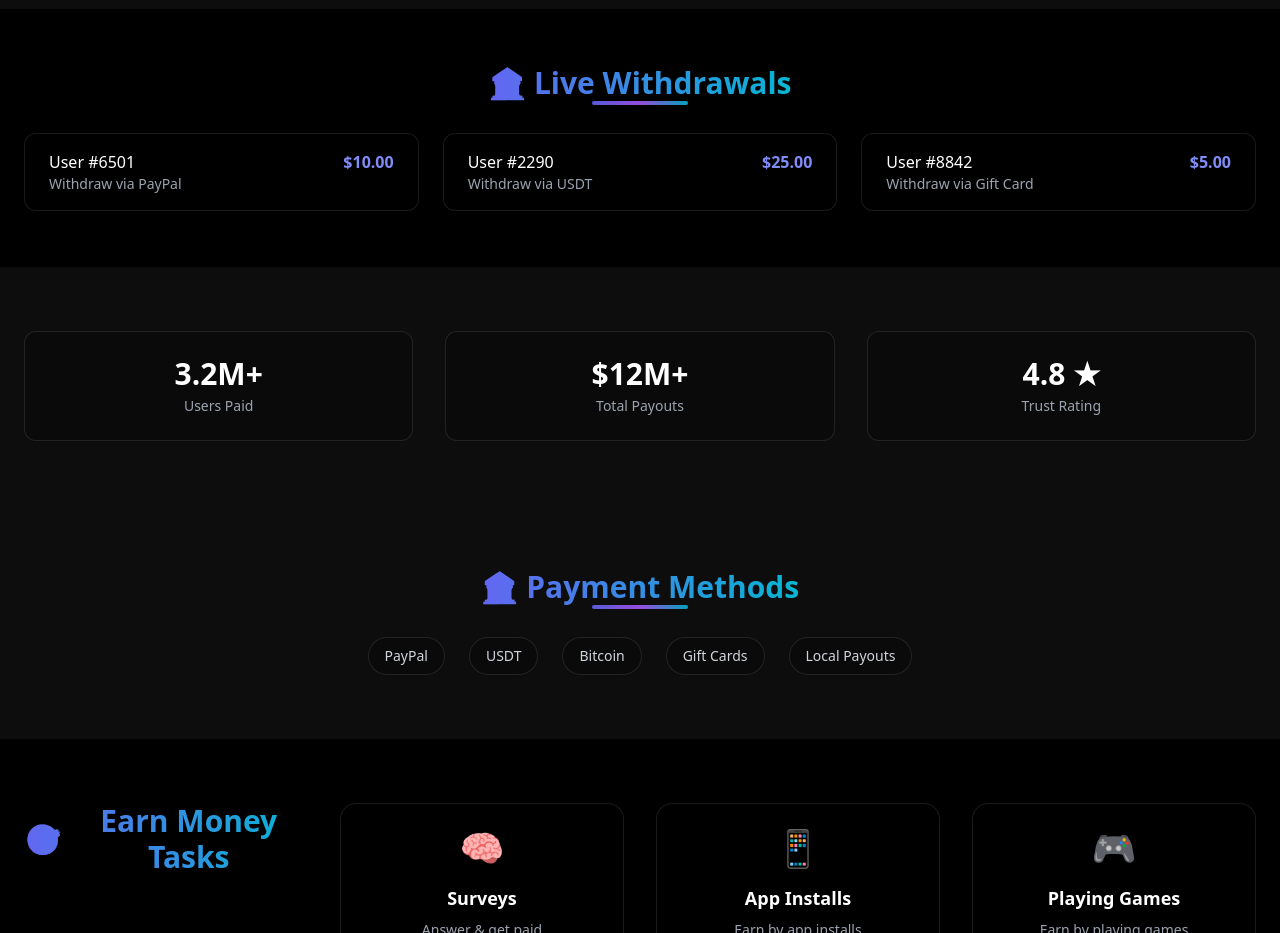
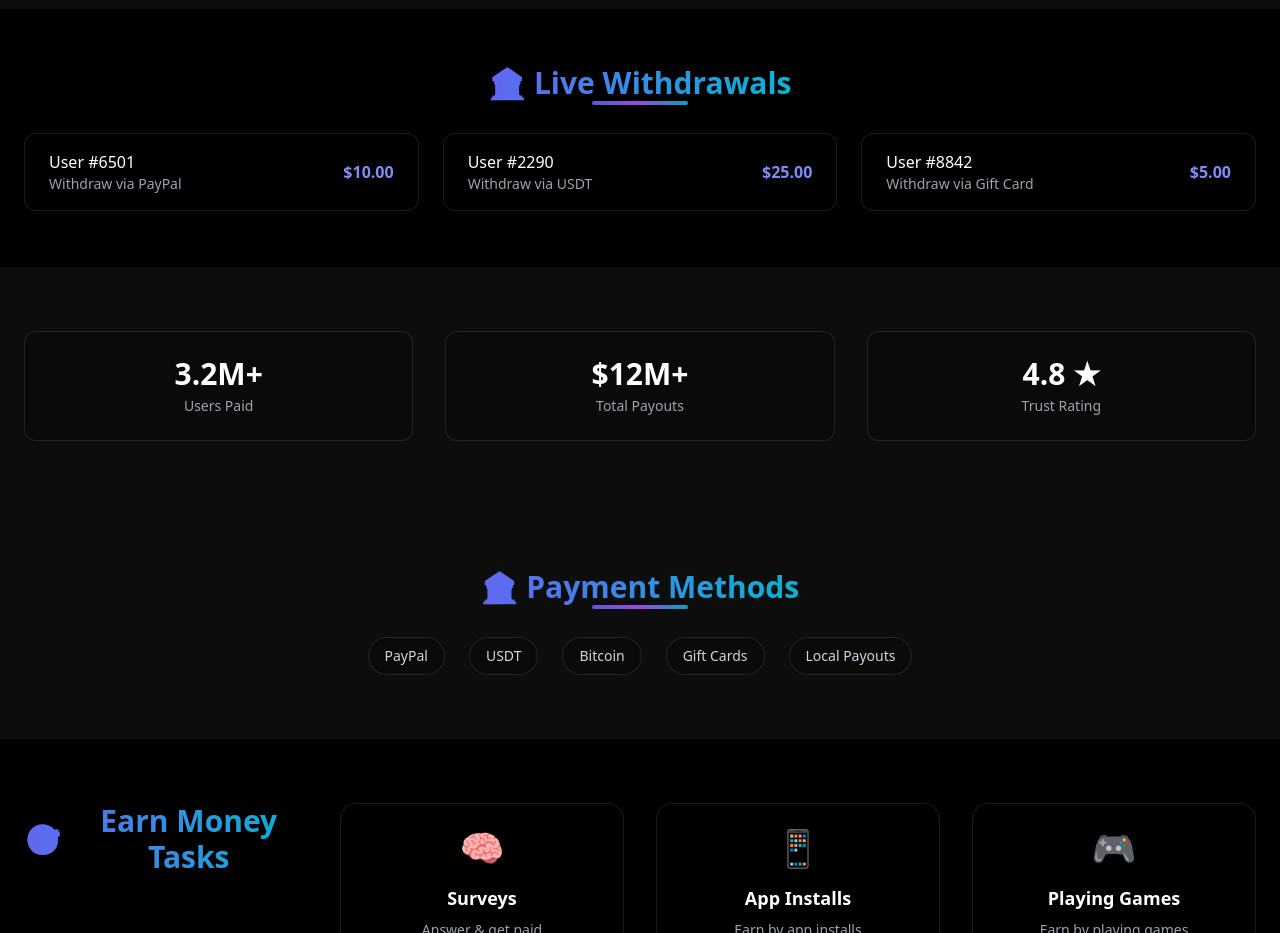
Before and after one commit to tool63/cashin, a Next.js app: page / in a window 1280 px wide. Shown: the part 1280-2213 px from the top of the page. Built offline with nearby package versions, Linux system fonts and the light colour scheme.

Commit message:
Update LiveWithdrawals.tsx

```diff
--- a/components/LiveWithdrawals.tsx
+++ b/components/LiveWithdrawals.tsx
@@ -1,9 +1,12 @@
+// components/LiveWithdrawals.tsx
 "use client"
 
 import { SectionTitle } from "./SmallComponents"
 
+type Withdrawal = [user: string, method: string, amount: string]
+
 export default function LiveWithdrawals() {
-  const withdrawals = [
+  const withdrawals: Withdrawal[] = [
     ["User #6501", "PayPal", "$10.00"],
     ["User #2290", "USDT", "$25.00"],
     ["User #8842", "Gift Card", "$5.00"],
@@ -12,17 +15,23 @@ export default function LiveWithdrawals() {
   return (
     <section className="py-14">
       <SectionTitle icon="🏦" text="Live Withdrawals" />
+
       <div className="max-w-7xl mx-auto px-6 grid md:grid-cols-3 gap-6">
-        {withdrawals.map(([user, method, amount], i) => (
+        {withdrawals.map(([user, method, amount], index) => (
           <div
-            key={i}
-            className="bg-white/5 dark:bg-black/20 border border-black/10 dark:border-white/10 rounded-xl px-6 py-4 flex justify-between"
+            key={index}
+            className="bg-white/5 dark:bg-black/20 border border-black/10 dark:border-white/10 rounded-xl px-6 py-4 flex justify-between items-center"
           >
             <div>
               <p className="font-medium">{user}</p>
-              <p className="text-sm text-gray-600 dark:text-gray-400">Withdraw via {method}</p>
+              <p className="text-sm text-gray-600 dark:text-gray-400">
+                Withdraw via {method}
+              </p>
             </div>
-            <span className="text-indigo-400 font-semibold">{amount}</span>
+
+            <span className="text-indigo-400 font-semibold">
+              {amount}
+            </span>
           </div>
         ))}
       </div>
```
